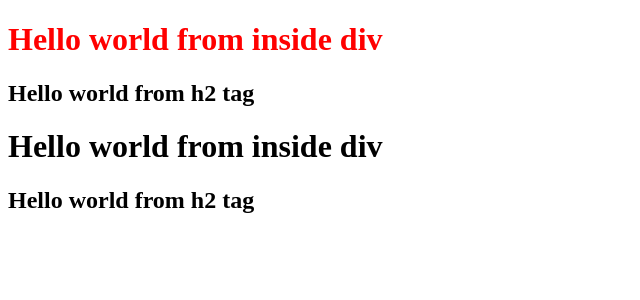
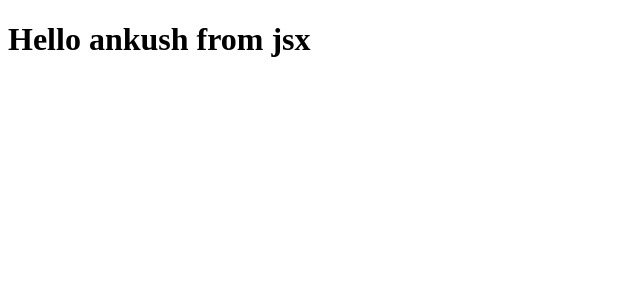
Before and after one commit to ankushpille/Namasthe-react, a React (Vite) app: page / in a window 1280 px wide. Shown: the top 300 px of the page, without its empty margins (0-640 px from the left). Built offline with nearby package versions, Linux system fonts and the light colour scheme.

Commit message:
using jsx consoled heading

```diff
--- a/App.js
+++ b/App.js
@@ -2,13 +2,13 @@ import React from 'react';
 import ReactDOM from 'react-dom/client'
 
 
-const heading = React.createElement("h1", {id:"heading"}, "Hello world from inside div")
-const heading1 = React.createElement("h2",{id:"heading2"},"Hello world from h2 tag")
-const parent1 = React.createElement("div",{id:"child"},[heading,heading1]);
-const heading0 = React.createElement("h1", {id:"heading0"}, "Hello world from inside div")
-const heading2 = React.createElement("h2",{id:"heading3"},"Hello world from h2 tag")
-const parent2 = React.createElement("div",{id:"child2"},[heading0,heading2]);
-const parent =  React.createElement("div",{id:"parent"},[parent1,parent2]);
+const heading = React.createElement('h1',{id: 'h1'},'hello this heading from react')
+console.log("heading",heading);
 
-const root = ReactDOM.createRoot(document.getElementById("root"))
-root.render(parent);
+
+const reactHeading = <h1>Hello ankush from jsx</h1>
+
+console.log("reactHeading",reactHeading);
+
+const root = ReactDOM.createRoot(document.getElementById('root'));
+root.render(reactHeading);
--- a/index.html
+++ b/index.html
@@ -8,6 +8,7 @@
 </head>
 <body>
     <div id="root">
+        <h1>Ankush is here</h1>
     </div>
 
        <script type="module" src="./App.js"></script>
--- a/package.json
+++ b/package.json
@@ -3,6 +3,8 @@
   "version": "1.0.0",
   "description": "This is namsthe react by ankush",
   "scripts": {
+    "start" : "parcel index.html",
+    "build" : "parcel build index.html",
     "test": "jest"
   },
   "keywords": [
```
